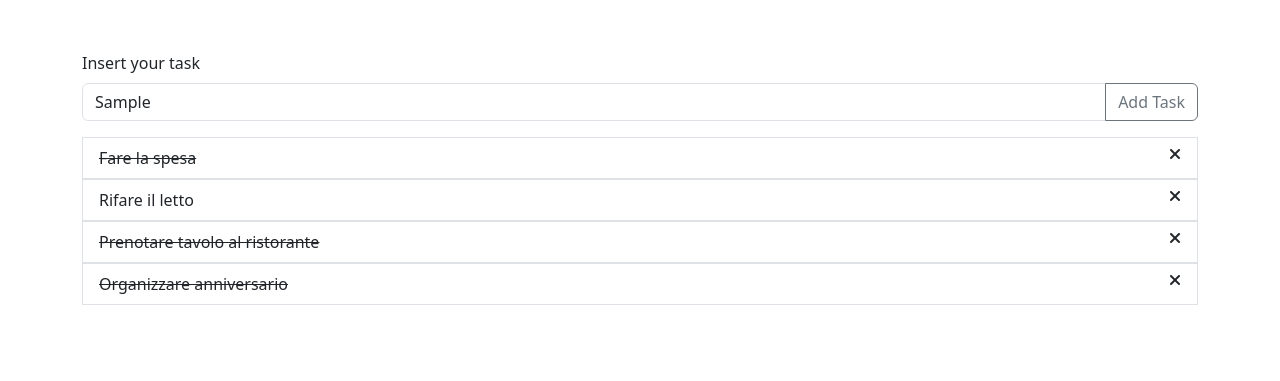
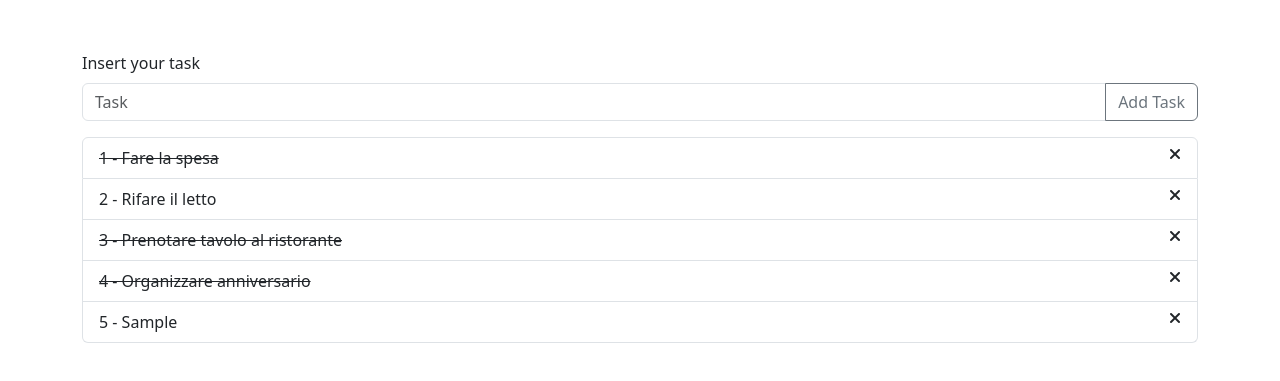
Before and after one commit to AlexChihaia/vue-todolist, a plain HTML site: page index.html in a window 1280 px wide. Both pictures are taken after typing "Sample" into the empty fields and a click on the button "Add Task". Shown: the part 101-482 px from the top of the page. Drawn offline with nearby package versions, Linux system fonts and the light colour scheme.

Commit message:
feat : done task modifier

```diff
--- a/index.html
+++ b/index.html
@@ -31,18 +31,22 @@
                 <label for="task-input" class="my-2">Insert your task</label>
             </div>
             <div class="input-group mb-3">
-                <input type="text" class="form-control" placeholder="Task" id="task-input">
-                <button class="btn btn-outline-secondary" type="button" id="add-task">Add Task</button>
+                <input type="text" class="form-control" placeholder="Task" id="task-input" v-model="newTask">
+                <button class="btn btn-outline-secondary" type="button" id="add-task" @click="addTask">Add Task</button>
             </div>
-            <ul class="list-group d-flex justify-content-between">
-                <div v-for="(object,index) in toDoList">
-                    <li class="list-group-item d-flex justify-content-between">
-                        <span :class=" object.done===true ? 'done' : 'false'">{{object.task}}</span> <i role="button"
-                            @click="delete(object.task)" class="fa-solid fa-xmark"></i>
-                    </li>
+            <ul class="list-group">
+
+                <li role="button" class="list-group-item" v-for="(object, index) in toDoList" :key="index"
+                    @click="doneTask(index)">
+                    <div class="d-flex justify-content-between">
+                        <div :class="{'done' : object.done}">
+                            {{index+1}} - {{object.task}}</div> <i role="button" @click="removeTask(index)"
+                            class="fa-solid fa-xmark"></i>
+                    </div>
+                </li>
 
 
-                </div>
+
 
             </ul>
         </div>
--- a/js/main.js
+++ b/js/main.js
@@ -1,5 +1,4 @@
 'use strict';
-
 const { createApp } = Vue;
 
 createApp({
@@ -22,14 +21,27 @@ createApp({
                     task: 'Organizzare anniversario',
                     done: true,
                 },
-            ]
+            ],
+            newTask: null,
+        };
+    },
 
-        }
+    methods: {
+        removeTask(index) {
+            this.toDoList.splice(index, 1);
+        },
+        addTask() {
+            if (this.newTask.trim() === '') {
+                return;
+            }
+            else {
+                this.toDoList.push({ task: this.newTask, done: false });
+                this.newTask = null;
+            }
+        },
+        doneTask(index) {
+            this.toDoList[index].done = !this.toDoList[index].done;
+        },
     },
-    methods: {
-        delete() {
-            this.toDoList = this.toDoList.filter(todo => todo.task !== task);
 
-        },
-    }
 }).mount('#app')
```
Also changed, not shown: css/style.css (line endings or trailing spaces).
